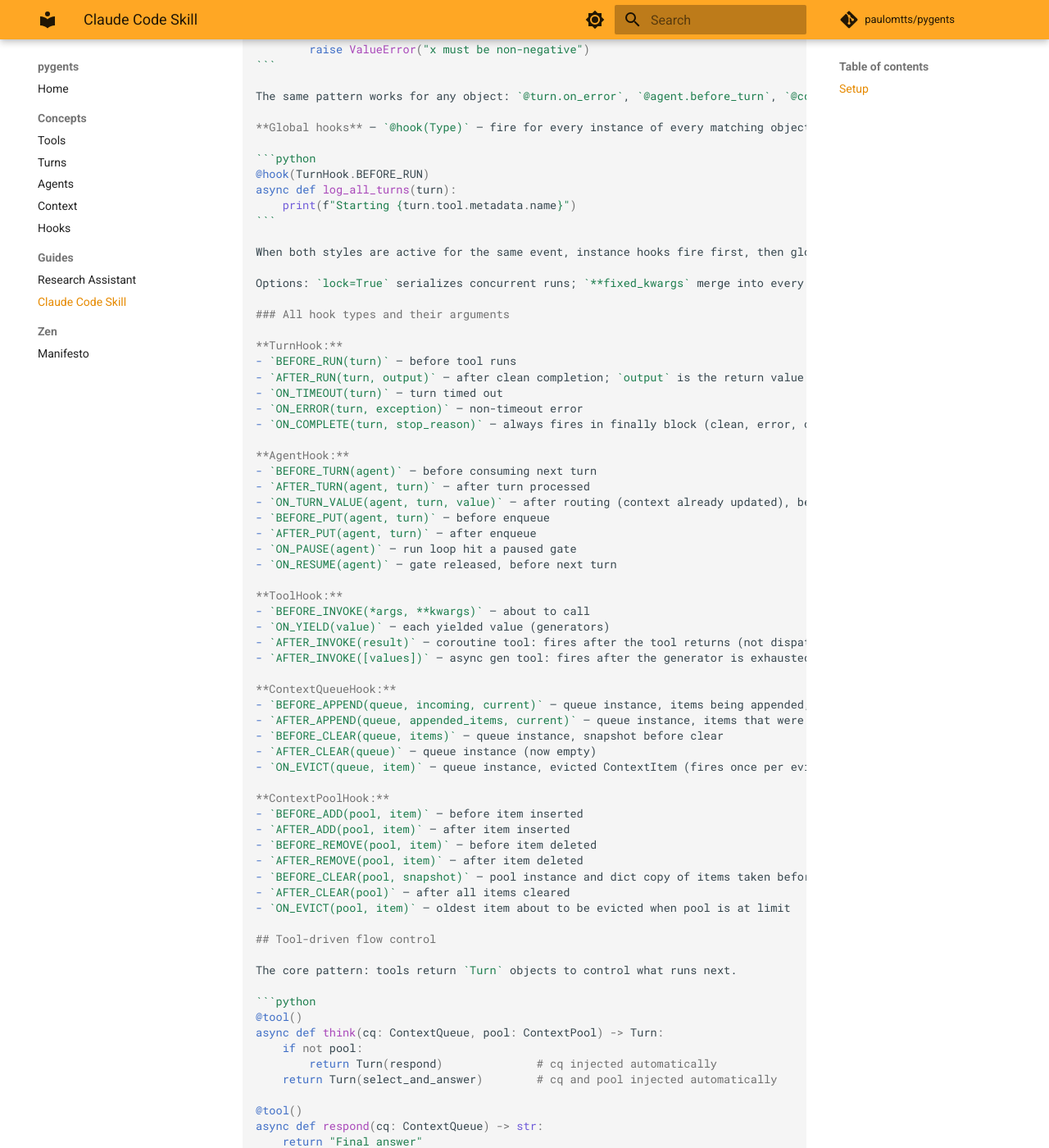
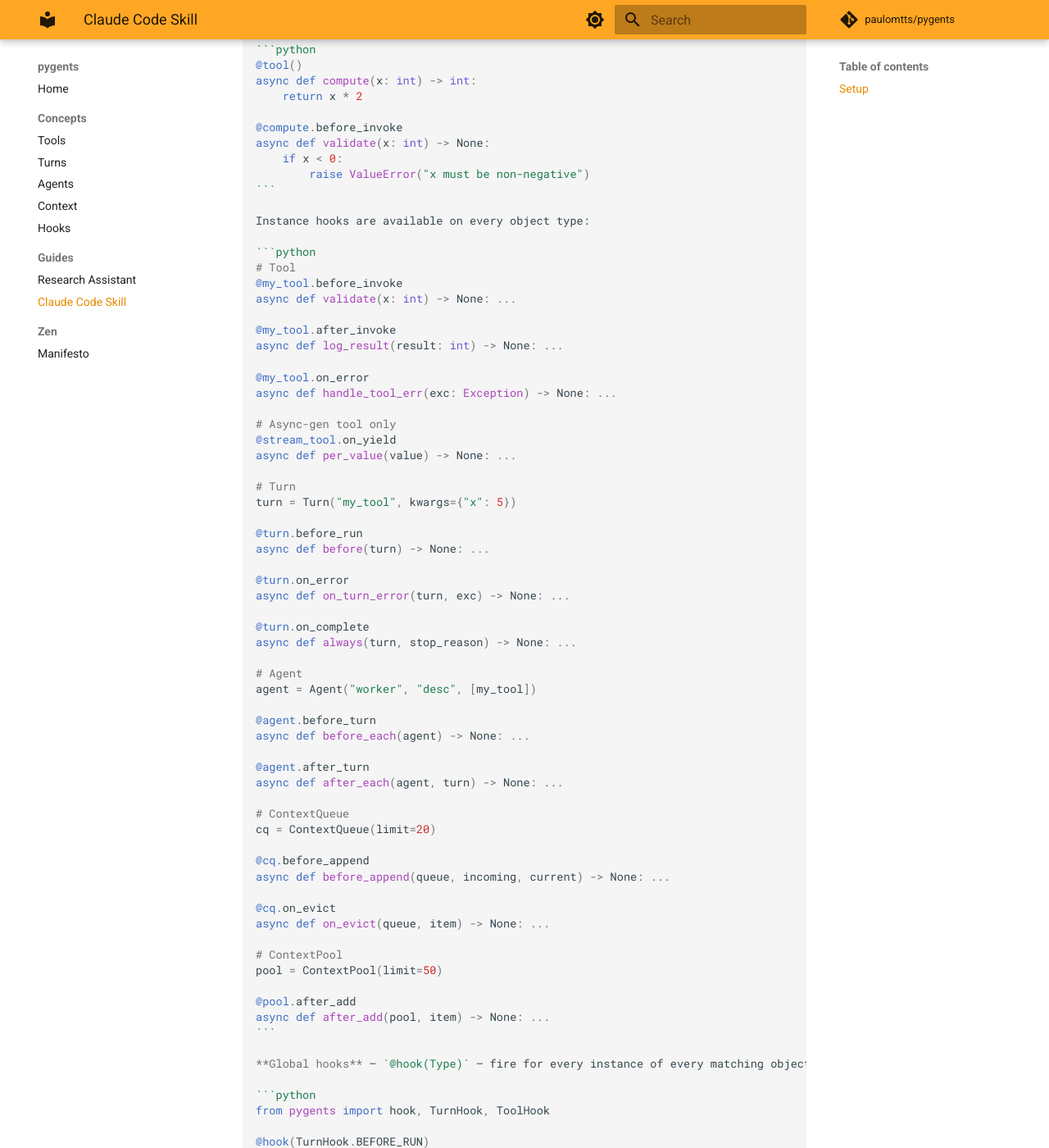
Before and after one commit to paulomtts/pygents, an MkDocs documentation site: the page built from docs/guides/claude-code-skill.md, in a window 1280 px wide and 1400 px high, scrolled down 4441 px. Shown: the whole window at 82% size. Built offline with MkDocs 1.6.1 and Material for MkDocs 9.7.7, drawn with Linux system fonts in a browser that asks for light colours; comment, search, counter and statistics services are not loaded; some of the changed text lies outside the part shown.

Commit message:
docs(skill): add ON_ERROR, tags, lock scope, instance hooks
Co-Authored-By: Claude Sonnet 4.6 <noreply@anthropic.com>

````diff
--- a/docs/guides/claude-code-skill.md
+++ b/docs/guides/claude-code-skill.md
@@ -43,6 +43,10 @@ async def write_db(data: dict) -> None: ...
 @tool(api_key=lambda: get_config()["key"])
 async def call_api(endpoint: str, api_key: str) -> str: ...
 
+# With tags — used to filter global hooks
+@tool(tags=["io", "storage"])
+async def write_db(data: dict) -> None: ...
+
 # With hooks — attach after decoration via method decorators
 @tool()
 async def audited_tool(x: int) -> int: ...
@@ -52,6 +56,9 @@ async def log_input(x: int) -> None: ...
 
 @audited_tool.after_invoke
 async def log_output(result: int) -> None: ...
+
+@audited_tool.on_error
+async def handle_err(exc: Exception) -> None: ...
 ```
 
 Rules:
@@ -59,6 +66,7 @@ Rules:
 - Fixed kwargs that don't match the signature (and no `**kwargs`) raise `TypeError`
 - Duplicate names in `ToolRegistry` raise `ValueError`
 - `ToolRegistry.get(name)` returns a tool; `.all()` returns all tools
+- `tags` is a `list[str]` / `frozenset[str]` stored as `frozenset` on the instance; used to filter global `@hook` declarations — a global hook with `tags={"io"}` only fires for tools that share at least one tag (OR semantics; hooks with no `tags` fire for all tools)
 
 Metadata: `my_tool.metadata.name`, `.description` (docstring), `.start_time`, `.end_time`, `.dict()`.
 
@@ -221,19 +229,78 @@ async def validate(x: int) -> None:
         raise ValueError("x must be non-negative")
 ```
 
-The same pattern works for any object: `@turn.on_error`, `@agent.before_turn`, `@cq.after_append`, `@pool.after_add`, etc.
+Instance hooks are available on every object type:
+
+```python
+# Tool
+@my_tool.before_invoke
+async def validate(x: int) -> None: ...
+
+@my_tool.after_invoke
+async def log_result(result: int) -> None: ...
+
+@my_tool.on_error
+async def handle_tool_err(exc: Exception) -> None: ...
+
+# Async-gen tool only
+@stream_tool.on_yield
+async def per_value(value) -> None: ...
+
+# Turn
+turn = Turn("my_tool", kwargs={"x": 5})
+
+@turn.before_run
+async def before(turn) -> None: ...
+
+@turn.on_error
+async def on_turn_error(turn, exc) -> None: ...
+
+@turn.on_complete
+async def always(turn, stop_reason) -> None: ...
+
+# Agent
+agent = Agent("worker", "desc", [my_tool])
+
+@agent.before_turn
+async def before_each(agent) -> None: ...
+
+@agent.after_turn
+async def after_each(agent, turn) -> None: ...
+
+# ContextQueue
+cq = ContextQueue(limit=20)
+
+@cq.before_append
+async def before_append(queue, incoming, current) -> None: ...
+
+@cq.on_evict
+async def on_evict(queue, item) -> None: ...
+
+# ContextPool
+pool = ContextPool(limit=50)
+
+@pool.after_add
+async def after_add(pool, item) -> None: ...
+```
 
 **Global hooks** — `@hook(Type)` — fire for every instance of every matching object type. Use only for true cross-cutting concerns (process-wide logging, metrics):
 
 ```python
+from pygents import hook, TurnHook, ToolHook
+
 @hook(TurnHook.BEFORE_RUN)
 async def log_all_turns(turn):
     print(f"Starting {turn.tool.metadata.name}")
+
+# Tag-filtered: only fires for tools tagged "io"
+@hook(ToolHook.AFTER_INVOKE, tags={"io"})
+async def log_io(result) -> None:
+    print(f"I/O result: {result}")
 ```
 
 When both styles are active for the same event, instance hooks fire first, then global hooks. The same hook object is never called twice (deduplication).
 
-Options: `lock=True` serializes concurrent runs; `**fixed_kwargs` merge into every call; declare `param: ContextQueue | None` or `param: ContextPool | None` for context injection.
+Options: `lock=True` serializes concurrent runs (covers only the actual function call — lifecycle hooks run outside the lock); `**fixed_kwargs` merge into every call; `tags={...}` on global `@hook` filters by tool tags; declare `param: ContextQueue | None` or `param: ContextPool | None` for context injection.
 
 ### All hook types and their arguments
 
@@ -257,7 +324,8 @@ Options: `lock=True` serializes concurrent runs; `**fixed_kwargs` merge into eve
 - `BEFORE_INVOKE(*args, **kwargs)` — about to call
 - `ON_YIELD(value)` — each yielded value (generators)
 - `AFTER_INVOKE(result)` — coroutine tool: fires after the tool returns (not dispatched if tool raises), receives the return value
-- `AFTER_INVOKE([values])` — async gen tool: fires after the generator is exhausted (not dispatched if it raises), receives the full list of yielded values
+- `AFTER_INVOKE([values])` — async gen tool: fires after the generator is exhausted or the caller breaks early (not dispatched if it raises), receives the list of yielded values (partial on early break)
+- `ON_ERROR(exc=exc)` — fires when the tool raises; `AFTER_INVOKE` does not fire in this case
 
 **ContextQueueHook:**
 - `BEFORE_APPEND(queue, incoming, current)` — queue instance, items being appended, snapshot before append
````
